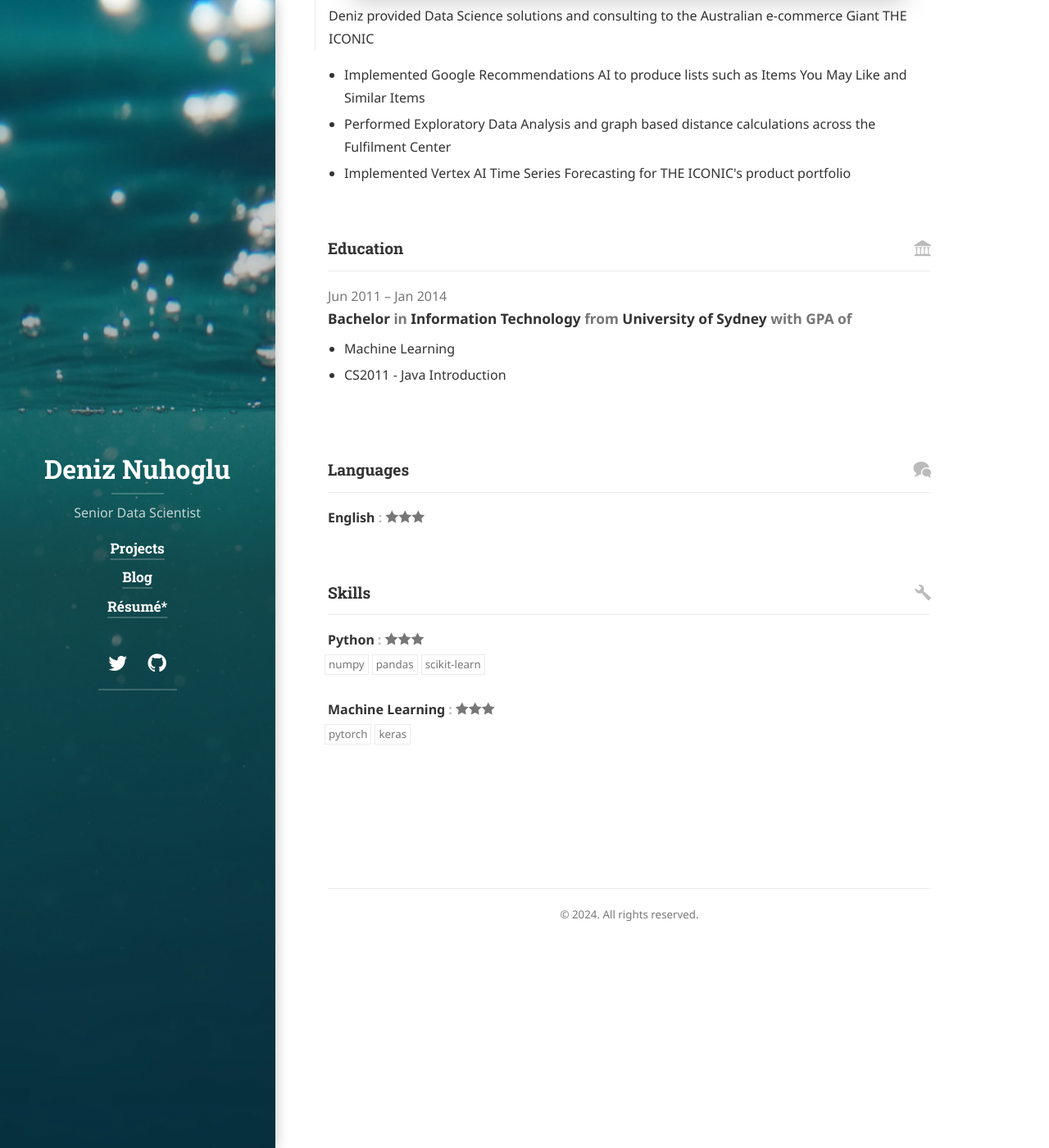
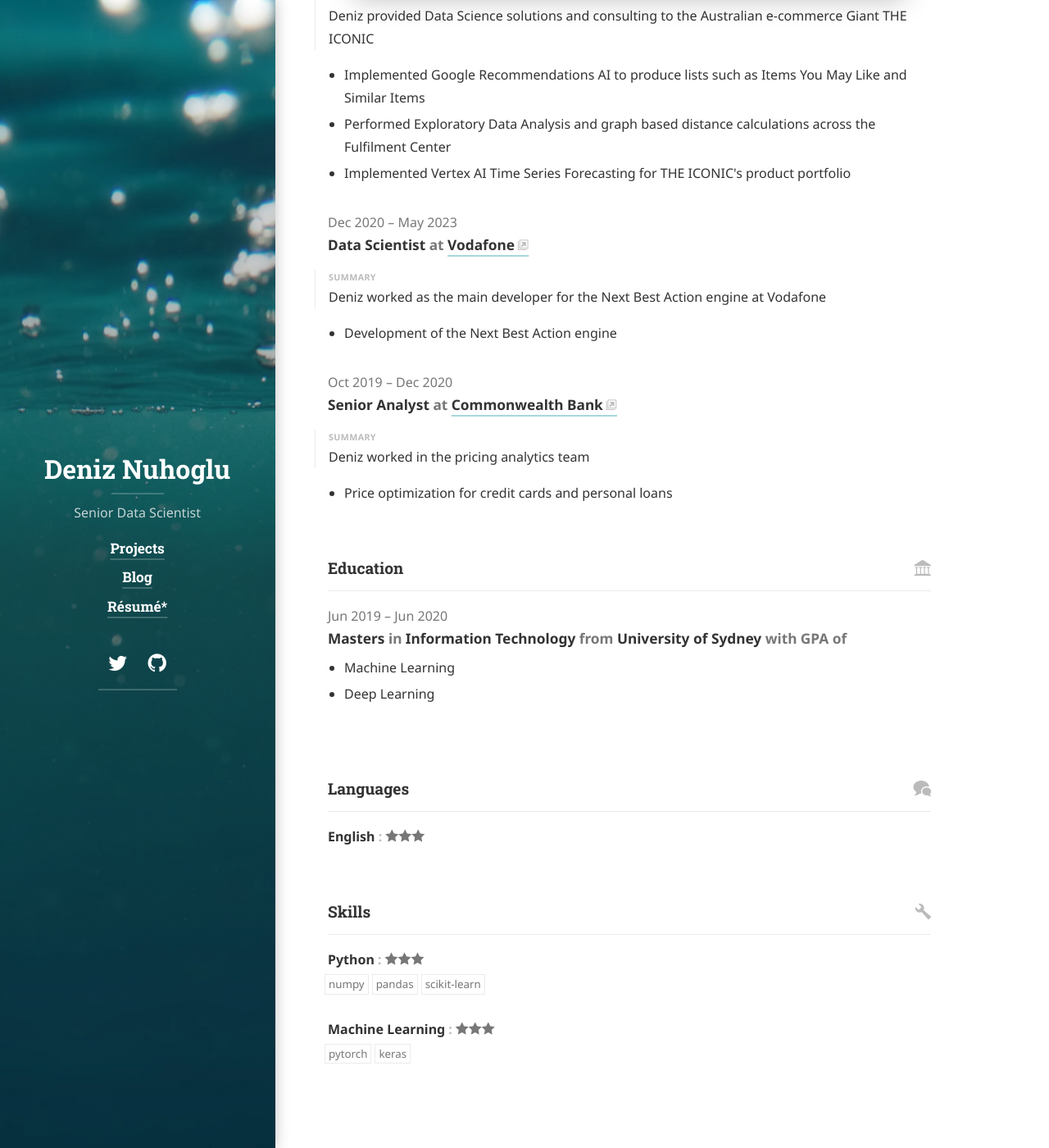
Before and after one commit to denizn/denizn.github.io, a Jekyll site: the page built from resume.md, in a window 1280 px wide and 1400 px high, scrolled down 1178 px. Shown: the whole window at 82% size. Built offline with Jekyll 4.4.1, drawn with Linux system fonts in a browser that asks for light colours; cached includes are drawn as plain includes; nearby versions of some CDN libraries; some web fonts are replaced; library files that are not in the unit come from our copies.

Commit message:
Update resume.yml

```diff
--- a/_data/resume.yml
+++ b/_data/resume.yml
@@ -47,17 +47,34 @@ work:
       - "Implemented Google Recommendations AI to produce lists such as Items You May Like and Similar Items"
       - "Performed Exploratory Data Analysis and graph based distance calculations across the Fulfilment Center"
       - "Implemented Vertex AI Time Series Forecasting for THE ICONIC's product portfolio"
-
+  - company: "Vodafone"
+    position: "Data Scientist"
+    website: "https://www.vodafone.com.au/"
+    startDate: "2020-12-01"
+    endDate: "2023-05-22"
+    summary: >
+      Deniz worked as the main developer for the Next Best Action engine at Vodafone
+    highlights:
+      - "Development of the Next Best Action engine"
+  - company: "Commonwealth Bank"
+    position: "Senior Analyst"
+    website: "https://www.commbank.com.au/"
+    startDate: "2019-10-01"
+    endDate: "2020-12-01"
+    summary: >
+      Deniz worked in the pricing analytics team
+    highlights:
+      - "Price optimization for credit cards and personal loans"
 education:
   - institution: "University of Sydney"
     area: "Information Technology"
-    studyType: "Bachelor"
-    startDate: "2011-06-01"
-    endDate: "2014-01-01"
+    studyType: "Masters"
+    startDate: "2019-06-01"
+    endDate: "2020-06-01"
     # gpa: "4.0"
     courses:
       - "Machine Learning"
-      - "CS2011 - Java Introduction"
+      - "Deep Learning"
 skills:
   - name: "Python"
     level: "Master"
```
